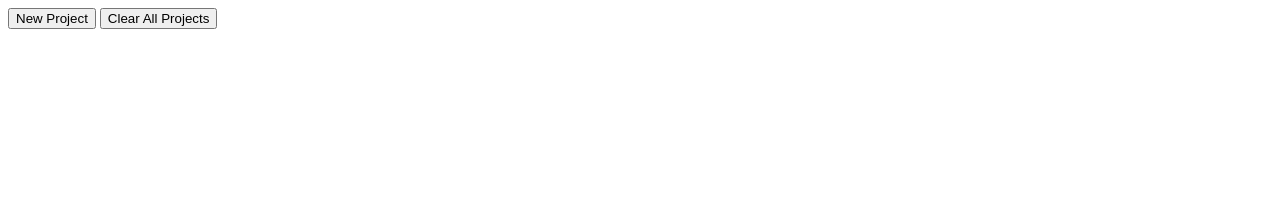
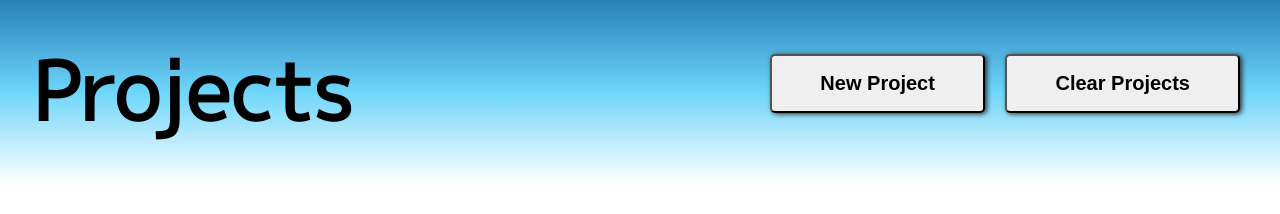
Before and after one commit to tiffany-m/todo-list, a website built with webpack: page src/index.html in a window 1280 px wide. Built offline with nearby package versions, Linux system fonts and the light colour scheme; a web font is replaced by a local one.

Commit message:
Create and style header

```diff
--- a/src/index.html
+++ b/src/index.html
@@ -3,12 +3,22 @@
 <head>
     <meta charset="UTF-8">
     <meta name="viewport" content="width=device-width, initial-scale=1.0">
+    <link rel="preconnect" href="https://fonts.googleapis.com">
+    <link rel="preconnect" href="https://fonts.gstatic.com" crossorigin>
+    <link
+        href="https://fonts.googleapis.com/css2?family=Italianno&family=M+PLUS+1p&family=Nova+Round&family=Nova+Square&display=swap"
+        rel="stylesheet">
     <title>To Do Projects</title>
 </head>
 <body>
     <div id="to-do-project-container">
-        <button id="add-new-project-btn">New Project</button>
-        <button id="clear-btn">Clear All Projects</button>
+        <header>
+            <div id="header-title">Projects</div>
+            <div id="header-btns">
+                <button id="add-new-project-btn" class="project-btn btn">New Project</button>
+                <button id="clear-btn" class="project-btn btn">Clear Projects</button>
+            </div>
+        </header>
         <dialog id="modal">
             <form action="/" method="GET">
                 <!-- add labels and required -->
--- a/src/style.css
+++ b/src/style.css
@@ -1,3 +1,52 @@
+html,
+body {
+    margin: 0;
+    padding: 0;
+    height: 100%;
+}
+
+.btn:active {
+    box-shadow: 2px 1px 2px rgb(46, 46, 46);
+    transform: scale(0.95);
+}
+
+#to-do-project-container {
+    background: linear-gradient(to bottom, #2980b9, #6dd5fa, #ffffff);
+}
+
+header {
+    display: flex;
+    align-items: center;
+    width: 100%;
+}
+
+#header-title {
+    font-size: 5rem;
+    font-family: 'M PLUS 1p';
+    font-weight: bold;
+    margin: 2rem;
+}
+
+#header-btns {
+    font-family: 'M PLUS 1p';
+    margin-left: auto;
+    margin-right: 2rem;
+}
+
+.project-btn {
+    font-size: 1.25rem;
+    font-weight: bold;
+    padding: 1rem 3rem;
+    margin: 0 .5rem 1rem .5rem;
+    border-radius: 5px;
+    box-shadow: 2px 1px 5px rgb(46, 46, 46);
+}
+
+#modal::backdrop {
+    background: gray;
+    opacity: .5;
+}
+
 input[type="radio"] {
     position: relative;
     left: 2.2rem;
```
Also changed, not shown: dist/index.html, dist/main.js.
